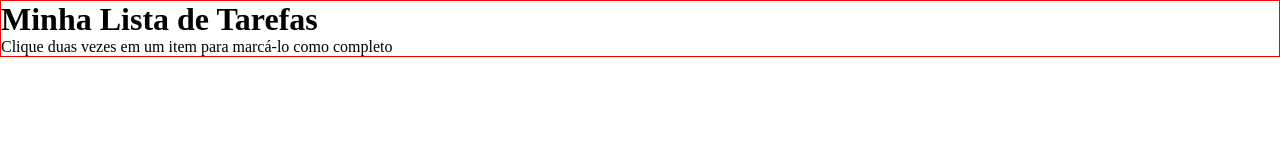
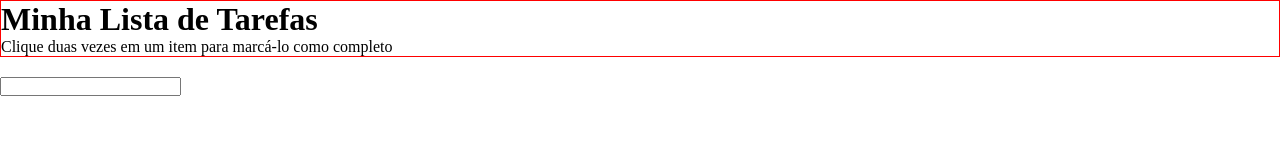
Before and after one commit to pedro-henrique-a-silva/simple-todo-list, a website: page index.html in a window 1280 px wide. Drawn offline with Linux system fonts and the light colour scheme.

Commit message:
Requisito 3 concluido, criação input

```diff
--- a/index.html
+++ b/index.html
@@ -13,6 +13,10 @@
     <p id="funcionamento">Clique duas vezes em um item para marcá-lo como completo</p>
   </header>
 
+  <main>
+    <input id="texto-tarefa" type="text">
+  </main>
+
   <script src="script.js"></script>
 </body>
 </html>
--- a/style.css
+++ b/style.css
@@ -7,3 +7,7 @@
 header {
   border: 1px solid red;
 }
+
+main {
+  margin-top: 20px;
+}
```
Also changed, not shown: cypress/screenshots/project.spec.js/4 - Adicione uma lista ordenada de tarefas -- Será verificada a existência de um elemento `ol` com o id `lista-tarefas` (failed).png (deleted), 1 other file.
